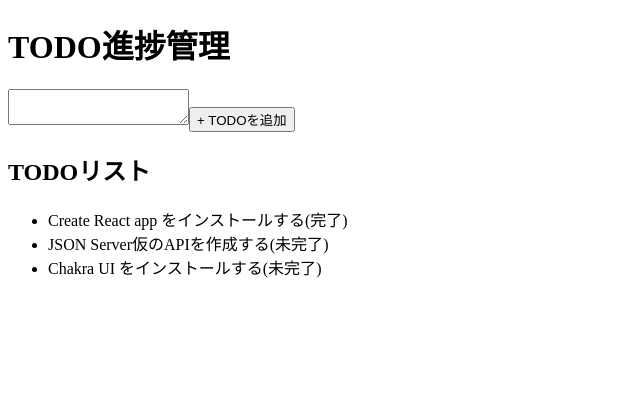
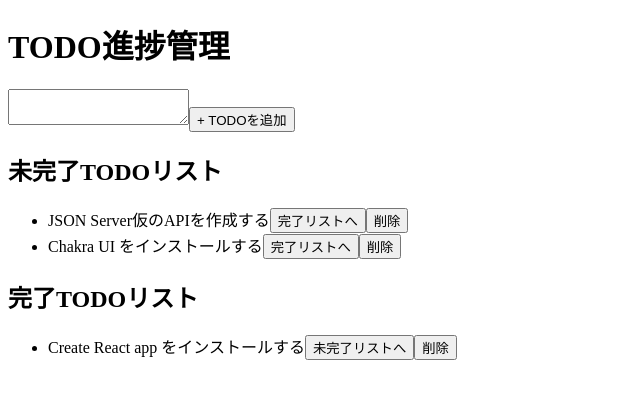
Before and after one commit to kazuki-takane/test-react-hooks, a React (Create React App) app: page / in a window 1280 px wide. Shown: the top 398 px of the page, without its empty margins (0-640 px from the left). Built offline with nearby package versions, Linux system fonts and the light colour scheme; data requests are answered from the project's data file.

Commit message:
add todolist

```diff
--- a/src/components/App.js
+++ b/src/components/App.js
@@ -36,10 +36,28 @@
       <textarea />
 
       <button>+ TODOを追加</button>
-      <h2>TODOリスト</h2>
+      <h2>未完了TODOリスト</h2>
       <ul>
-        {todoList.map((todo) => (
-          <li key={todo.id}>{todo.content}({todo.done ? "完了" : "未完了"})</li>
+        {inCompletedList.map((todo) => (
+          <li key={todo.id}>
+            {todo.content}
+            <button>
+              {todo.done ? "未完了リストへ" : "完了リストへ"}
+            </button>
+            <button>削除</button>
+          </li>
+        ))}
+      </ul>
+      <h2>完了TODOリスト</h2>
+      <ul>
+        {CompletedList.map((todo) => (
+          <li key={todo.id}>
+            {todo.content}
+            <button>
+              {todo.done ? "未完了リストへ" : "完了リストへ"}
+            </button>
+            <button>削除</button>
+          </li>
         ))}
       </ul>
     </>
```
